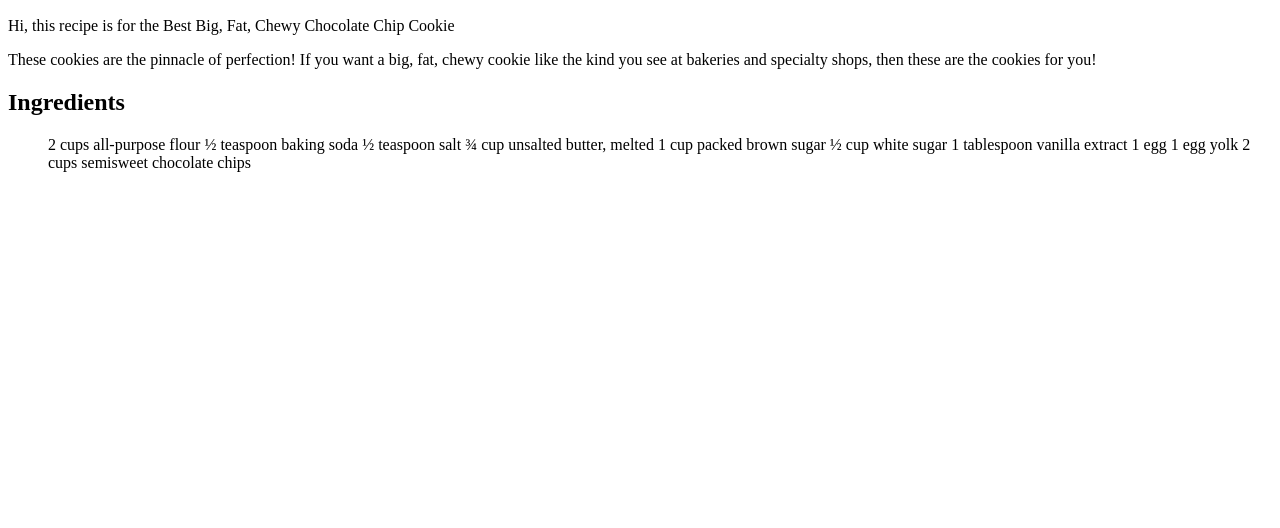
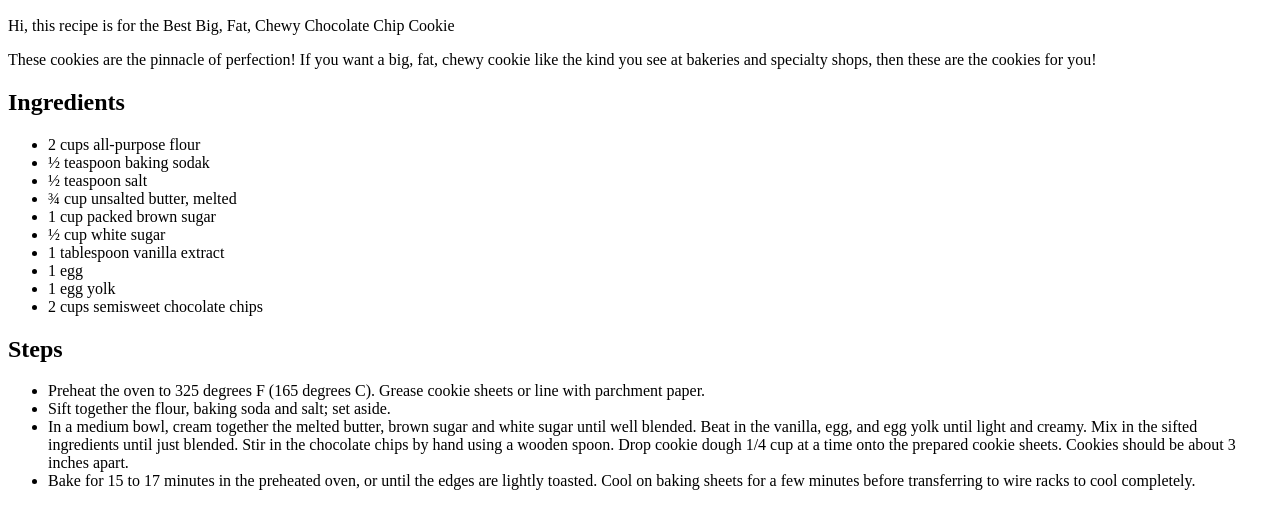
Before and after one commit to mohsinahmxd/odin_recipes, a plain HTML site: page recipes/cookies.html in a window 1280 px wide. Shown: the part 110-638 px from the top of the page. Drawn offline with Linux system fonts and the light colour scheme.

Commit message:
added steps to cookie recipe and created links to pages of 2 other recipies

```diff
--- a/recipes/cookies.html
+++ b/recipes/cookies.html
@@ -18,16 +18,29 @@
 
     <h2>Ingredients</h2>
     <ul>
-        2 cups all-purpose flour
-        ½ teaspoon baking soda
-        ½ teaspoon salt
-        ¾ cup unsalted butter, melted
-        1 cup packed brown sugar
-        ½ cup white sugar
-        1 tablespoon vanilla extract
-        1 egg
-        1 egg yolk
-        2 cups semisweet chocolate chips
+        <li>2 cups all-purpose flour</li>
+        <li>½ teaspoon baking sodak</li>
+        <li>½ teaspoon salt</li>
+        <li>¾ cup unsalted butter, melted</li>
+        <li>1 cup packed brown sugar</li>
+        <li>½ cup white sugar</li>
+        <li>1 tablespoon vanilla extract</li>
+        <li>1 egg</li>
+        <li>1 egg yolk</li>
+        <li>2 cups semisweet chocolate chips</li>
+    </ul>
+
+    <h2>Steps</h2>
+    <ul>
+
+        <li>Preheat the oven to 325 degrees F (165 degrees C). Grease cookie sheets or line with parchment paper.</li>
+
+        <li>Sift together the flour, baking soda and salt; set aside.</li>
+
+        <li>In a medium bowl, cream together the melted butter, brown sugar and white sugar until well blended. Beat in the vanilla, egg, and egg yolk until light and creamy. Mix in the sifted ingredients until just blended. Stir in the chocolate chips by hand using a wooden spoon. Drop cookie dough 1/4 cup at a time onto the prepared cookie sheets. Cookies should be about 3 inches apart.</li>
+
+        <li>Bake for 15 to 17 minutes in the preheated oven, or until the edges are lightly toasted. Cool on baking sheets for a few minutes before transferring to wire racks to cool completely.</li>
+
     </ul>
 </body>
 </html>
```
Also changed, not shown: index.html (+3 -0 lines), recipes/cheesecake.html (added), recipes/cookiedough.html (added).
